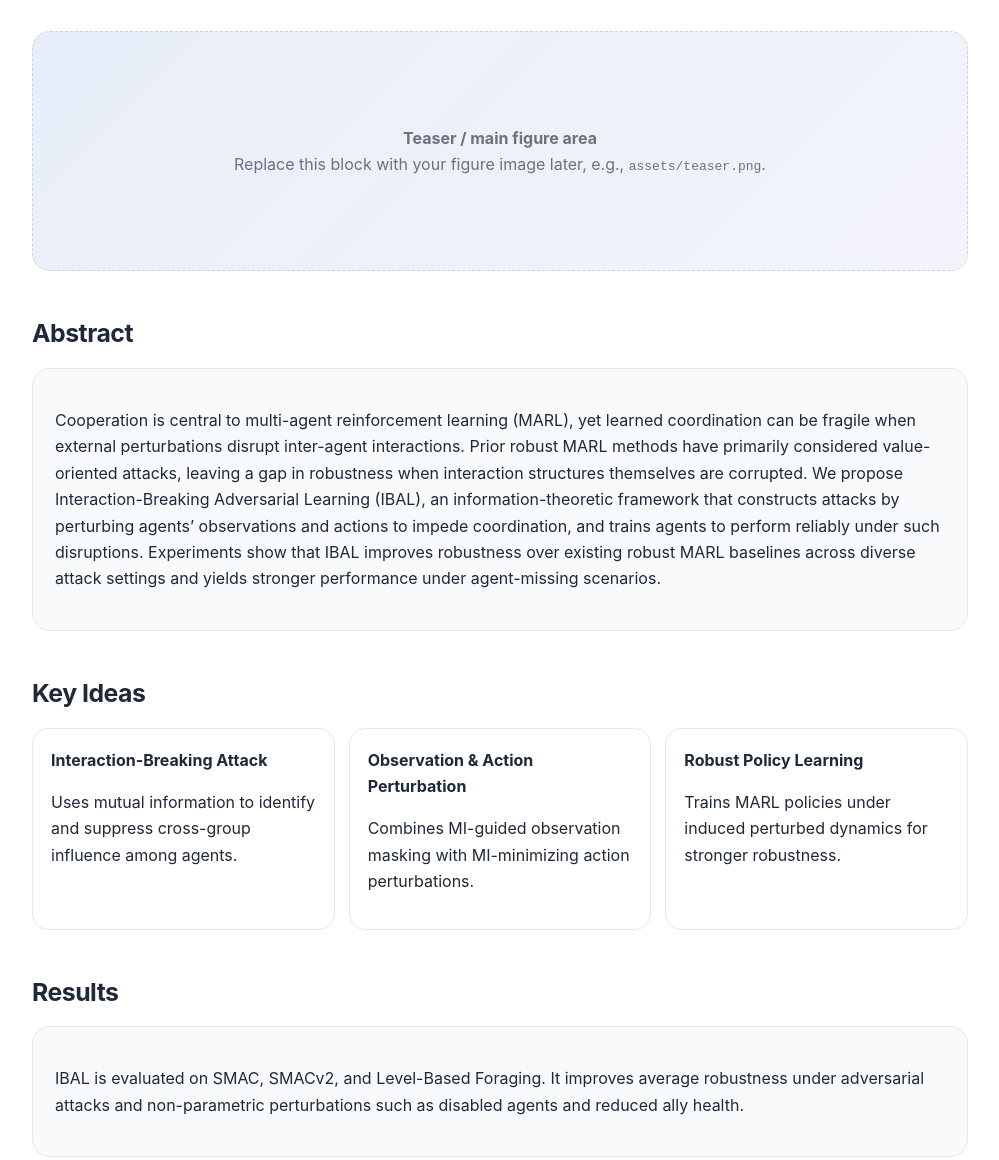
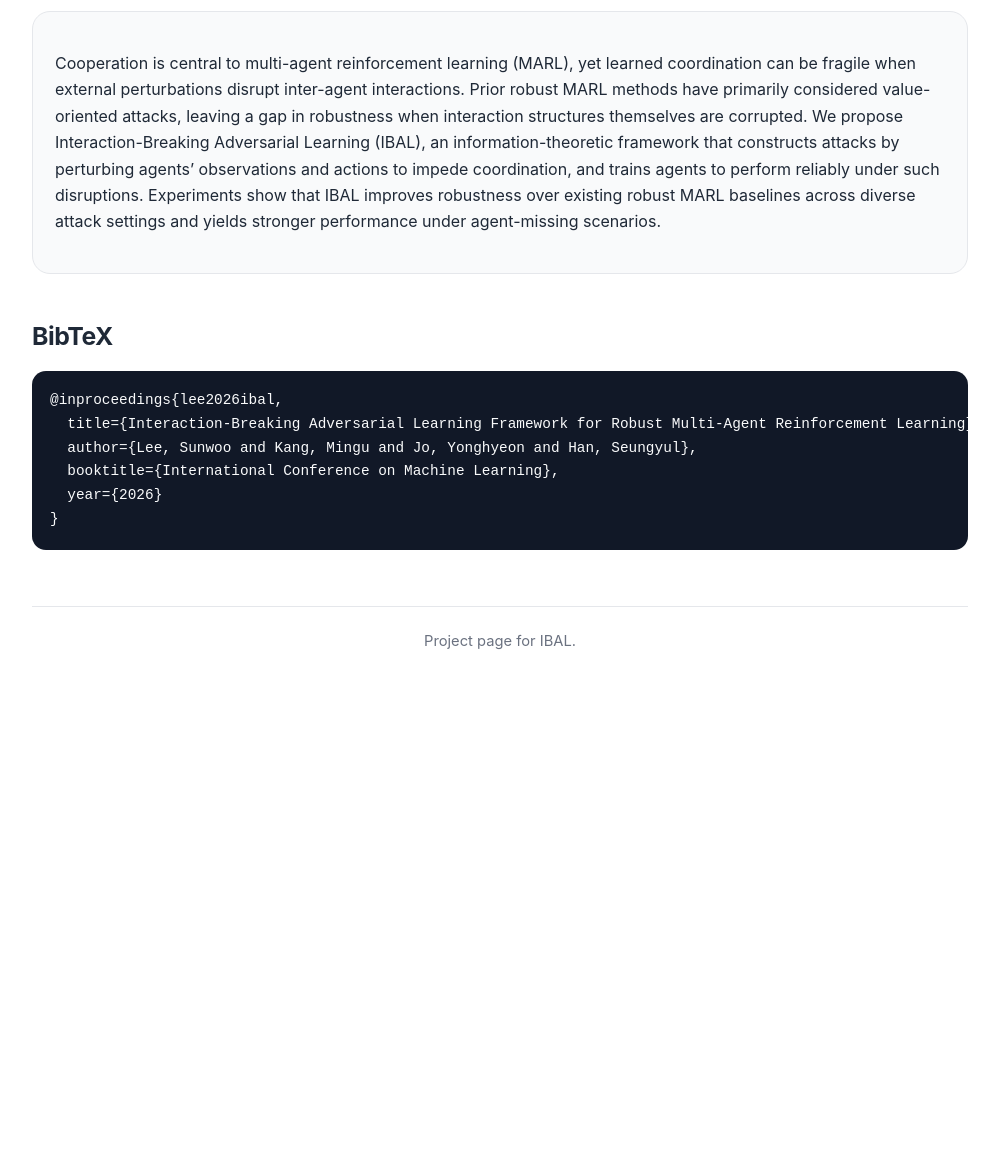
Before and after one commit to sunwoolee0504/IBAL, a plain HTML site: page index.html in a window 1280 px wide. Shown: the part 524-1684 px from the top of the page, without its empty margins (140-1139 px from the left). After the commit the page ends 1249 px from the top, so only its background shows below. Drawn offline with Linux system fonts and the light colour scheme.

Commit message:
Update index.html

```diff
--- a/index.html
+++ b/index.html
@@ -44,13 +44,6 @@
       line-height: 1.15;
       margin: 0 0 18px;
       letter-spacing: -0.04em;
-    }
-
-    .subtitle {
-      color: var(--muted);
-      font-size: 1.08rem;
-      margin: 0 auto 18px;
-      max-width: 760px;
     }
 
     .authors {
@@ -105,35 +98,6 @@
       padding: 22px;
     }
 
-    .teaser {
-      width: 100%;
-      min-height: 240px;
-      border: 1px dashed #cbd5e1;
-      border-radius: 18px;
-      background:
-        linear-gradient(135deg, rgba(37, 99, 235, 0.08), rgba(99, 102, 241, 0.04)),
-        var(--soft);
-      display: flex;
-      align-items: center;
-      justify-content: center;
-      color: var(--muted);
-      text-align: center;
-      padding: 28px;
-    }
-
-    .grid {
-      display: grid;
-      grid-template-columns: repeat(auto-fit, minmax(240px, 1fr));
-      gap: 14px;
-    }
-
-    .small-card {
-      border: 1px solid var(--border);
-      border-radius: 16px;
-      padding: 18px;
-      background: white;
-    }
-
     pre {
       overflow-x: auto;
       background: #111827;
@@ -163,9 +127,6 @@
   <main class="container">
     <header>
       <h1>Interaction-Breaking Adversarial Learning Framework for Robust Multi-Agent Reinforcement Learning</h1>
-      <p class="subtitle">
-        A robust MARL framework that constructs interaction-breaking attacks using mutual information and trains agents to remain effective under disrupted coordination.
-      </p>
 
       <p class="authors">
         <strong>Sunwoo Lee</strong>, Mingu Kang, Yonghyeon Jo, Seungyul Han
@@ -180,15 +141,6 @@
     </header>
 
     <section>
-      <div class="teaser">
-        <div>
-          <strong>Teaser / main figure area</strong><br />
-          Replace this block with your figure image later, e.g., <code>assets/teaser.png</code>.
-        </div>
-      </div>
-    </section>
-
-    <section>
       <h2>Abstract</h2>
       <div class="card">
         <p>
@@ -196,33 +148,6 @@
           Prior robust MARL methods have primarily considered value-oriented attacks, leaving a gap in robustness when interaction structures themselves are corrupted.
           We propose Interaction-Breaking Adversarial Learning (IBAL), an information-theoretic framework that constructs attacks by perturbing agents’ observations and actions to impede coordination, and trains agents to perform reliably under such disruptions.
           Experiments show that IBAL improves robustness over existing robust MARL baselines across diverse attack settings and yields stronger performance under agent-missing scenarios.
-        </p>
-      </div>
-    </section>
-
-    <section>
-      <h2>Key Ideas</h2>
-      <div class="grid">
-        <div class="small-card">
-          <strong>Interaction-Breaking Attack</strong>
-          <p>Uses mutual information to identify and suppress cross-group influence among agents.</p>
-        </div>
-        <div class="small-card">
-          <strong>Observation & Action Perturbation</strong>
-          <p>Combines MI-guided observation masking with MI-minimizing action perturbations.</p>
-        </div>
-        <div class="small-card">
-          <strong>Robust Policy Learning</strong>
-          <p>Trains MARL policies under induced perturbed dynamics for stronger robustness.</p>
-        </div>
-      </div>
-    </section>
-
-    <section>
-      <h2>Results</h2>
-      <div class="card">
-        <p>
-          IBAL is evaluated on SMAC, SMACv2, and Level-Based Foraging. It improves average robustness under adversarial attacks and non-parametric perturbations such as disabled agents and reduced ally health.
         </p>
       </div>
     </section>
```
